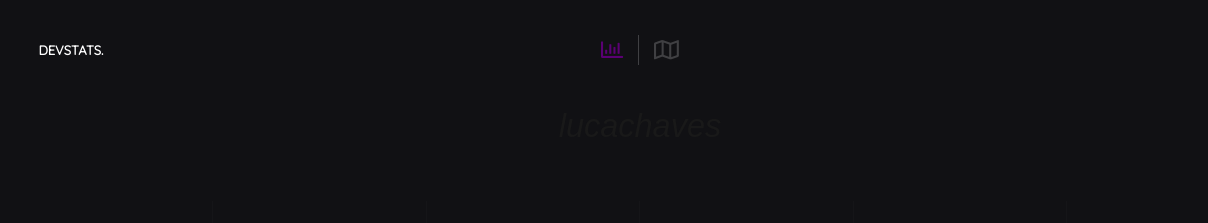
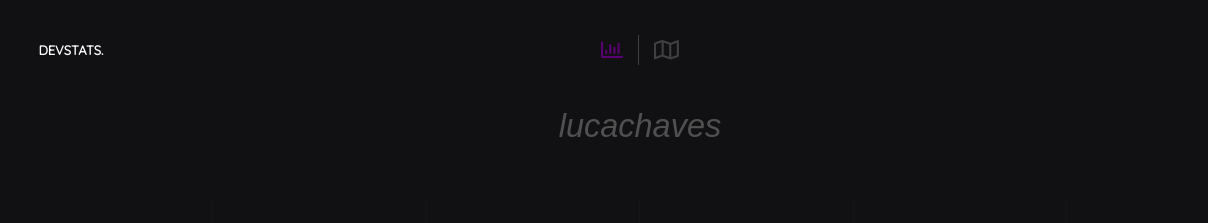
Before and after one commit to petersvc/projeto-ls, a website: page dist/index.html in a window 1280 px wide. Shown: the top 223 px of the page, 0-1208 px from the left. Drawn offline with Linux system fonts and the light colour scheme.

Commit message:
search color adjust

```diff
--- a/src/css/main.css
+++ b/src/css/main.css
@@ -313,7 +313,7 @@ YELLOw rgb(221, 176, 51)
 
 .search__name {
   font-size: 2.5rem;
-  color: rgba(25,25,25,1);
+  color: rgba(80,80,80,1);
   font-style: italic;
   text-align: center;
   background-color: transparent;
@@ -322,7 +322,7 @@ YELLOw rgb(221, 176, 51)
 }
 
 .search__name::placeholder{
-  color: rgba(25,25,25,1)
+  color: rgba(35,35,35,1);
 }
 
 .content__stats {
```
Also changed, not shown: dist/css/bundle.css.
